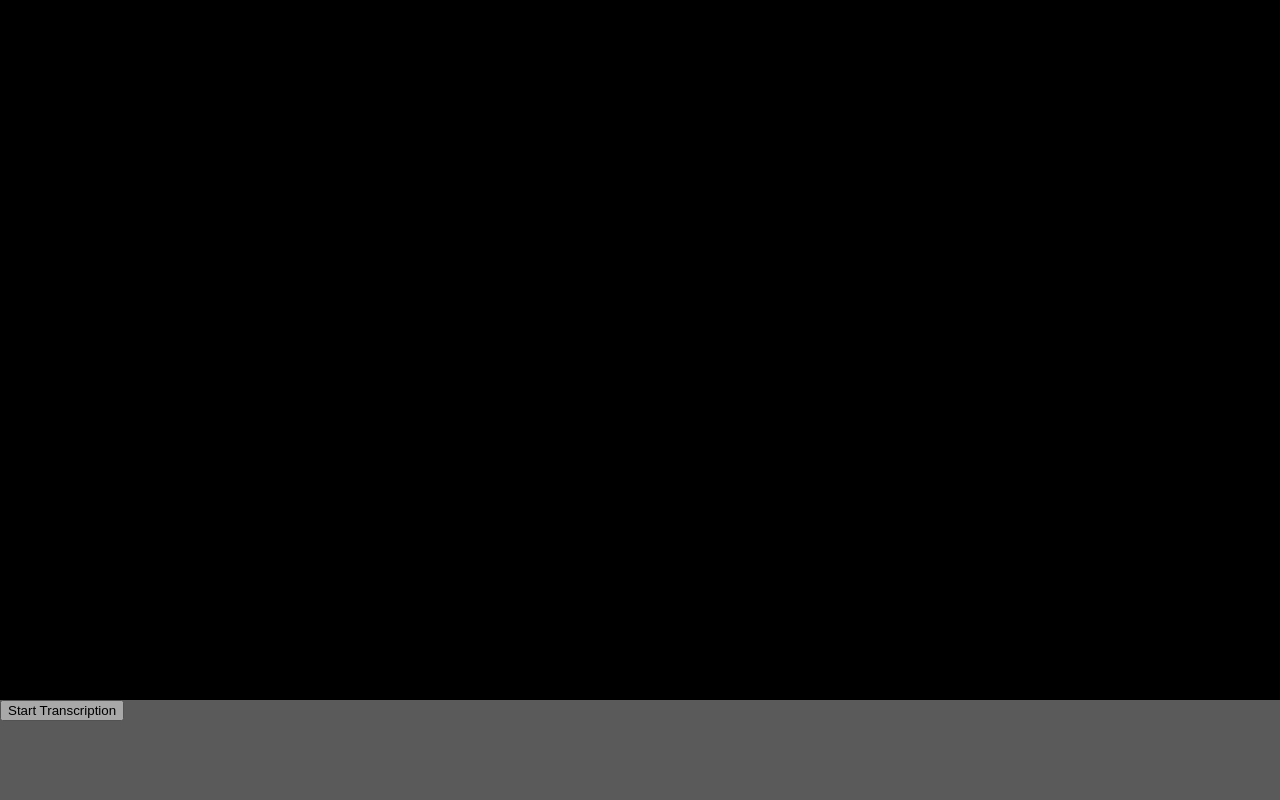
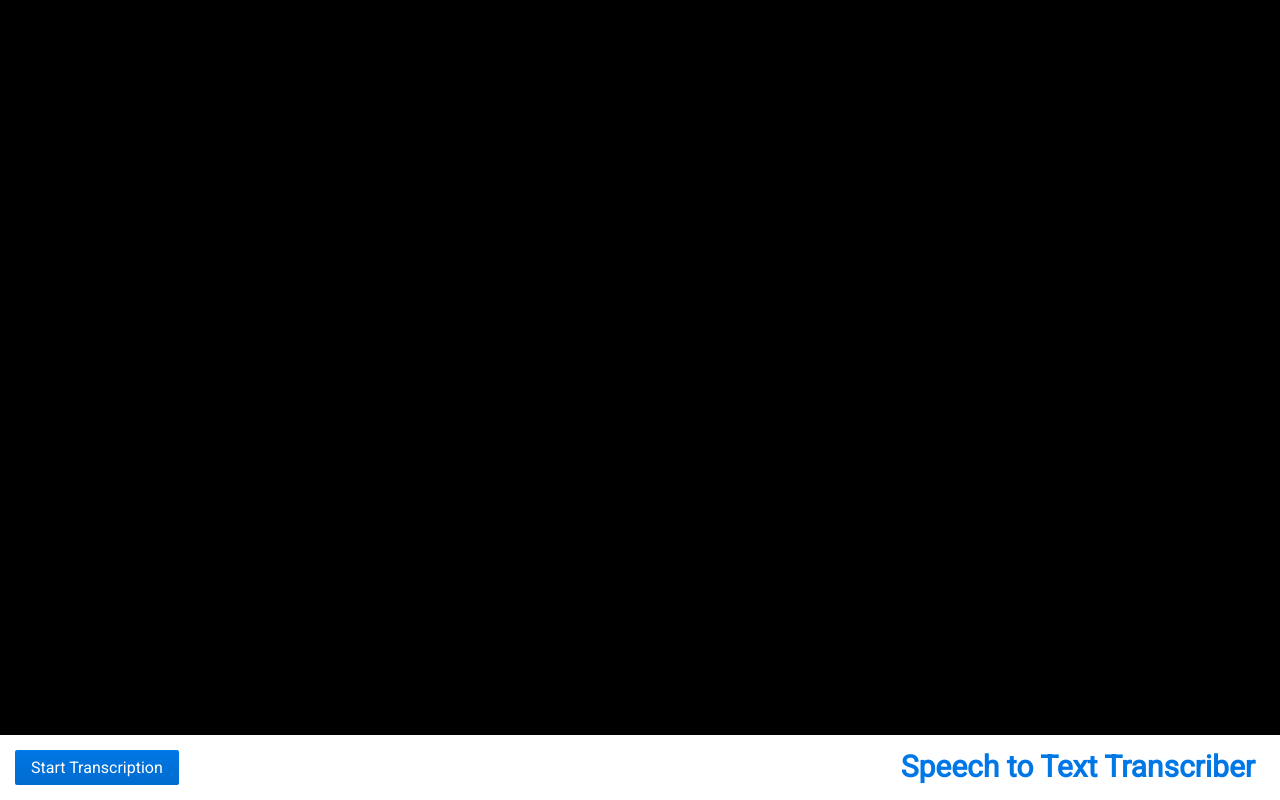
Before and after one commit to Ajedi32/speech_to_text_transcriber, a website: page index.html in a window 1280 px wide. Both pictures are taken after a click on the button "Start Transcription". Drawn offline with nearby package versions, Linux system fonts and the light colour scheme.

Commit message:
Make the control bar pretty

```diff
--- a/assets/stylesheet/main.css
+++ b/assets/stylesheet/main.css
@@ -22,7 +22,7 @@ body {
 
 /* Buffer */
 #buffer {
-  margin: 0 0 calc(3em + 100px) 0;
+  margin: 0 0 calc(3em + 65px) 0;
   padding: 0;
 
   height: 30vh;
@@ -38,7 +38,7 @@ body {
   bottom: 0;
   left: 0;
 
-  height: 100px;
+  height: 65px;
   width: 100%;
 
   overflow-y: hidden;
@@ -46,18 +46,29 @@ body {
 .panel-bottom .panel-main {
   transition: bottom 0.35s ease-in;
   position: relative;
-  bottom: -100px;
+  bottom: -65px;
 
   height: 100%;
   width: 100%;
-  background-color: grey;
+  background-color: white;
 
-  opacity: 0.7;
+  padding: 15px;
+
+  box-sizing: border-box;
 }
 .panel-bottom.expanded .panel-main {
   transition-timing-function: ease-out;
   bottom: 0;
 }
 .panel-bottom.expanded .panel-buffer {
-  height: 100px;
+  height: 65px;
 }
+
+.panel-bottom .panel-header {
+  display: inline-block;
+  float: right;
+  margin: 0 10px 0 10px;
+
+  font-size: 30px;
+  color: hsl(209, 100%, 45%);
+}
--- a/index.html
+++ b/index.html
@@ -8,6 +8,8 @@
     <script src="./assets/script/viewport_scroller.js" defer></script>
     <script src="./assets/script/auto_scroll.js" defer></script>
     <link rel="stylesheet" type="text/css" href="./assets/stylesheet/main.css"/>
+    <link rel="stylesheet" type="text/css" href="./bower_components/pure/base.css"/>
+    <link rel="stylesheet" type="text/css" href="./bower_components/pure/buttons.css"/>
   </head>
   <body>
     <div id="results">
@@ -17,7 +19,8 @@
     <div id="controls" class="panel-bottom">
       <div class="panel-container">
         <div class="panel-main">
-          <button id="toggle-transcription">Start Transcription</button>
+          <button class="pure-button pure-button-primary" id="toggle-transcription">Start Transcription</button>
+          <h1 class="panel-header">Speech to Text Transcriber</h1>
         </div>
       </div>
       <div class="panel-buffer"></div>
```
